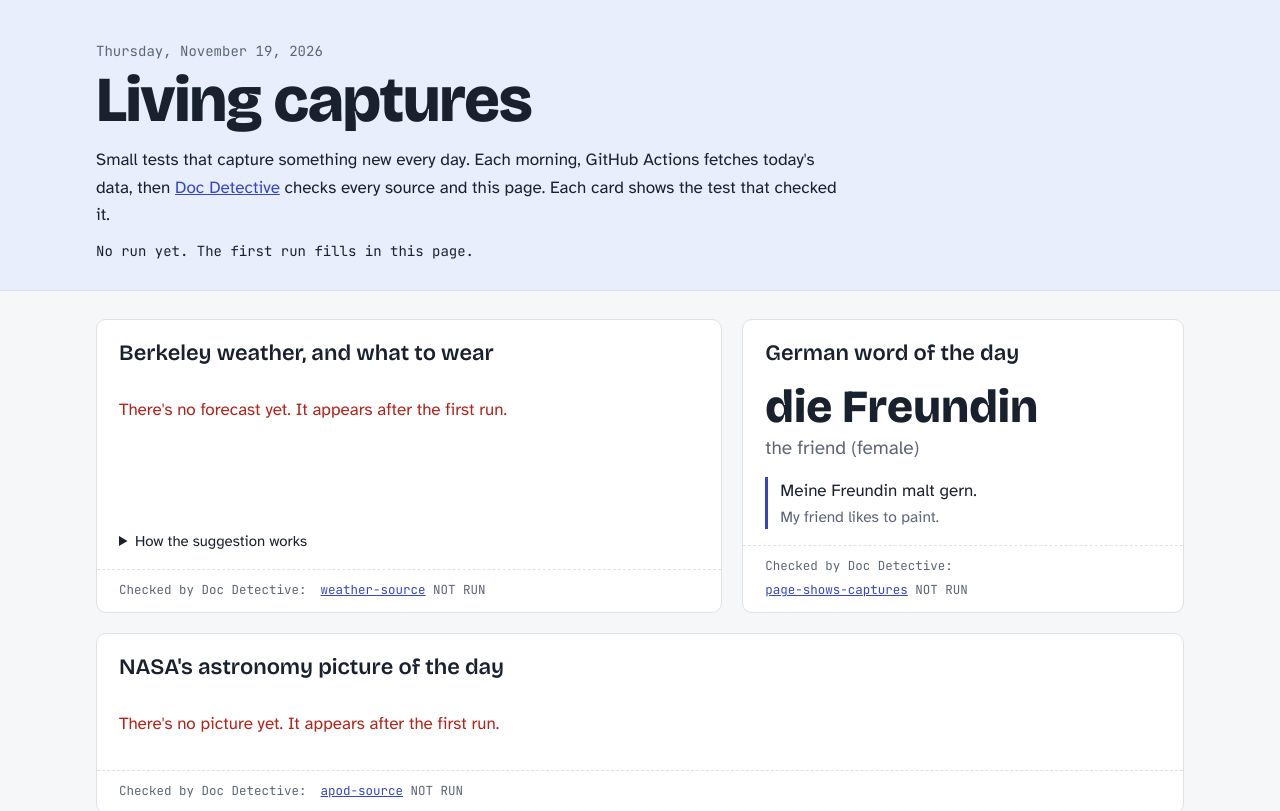
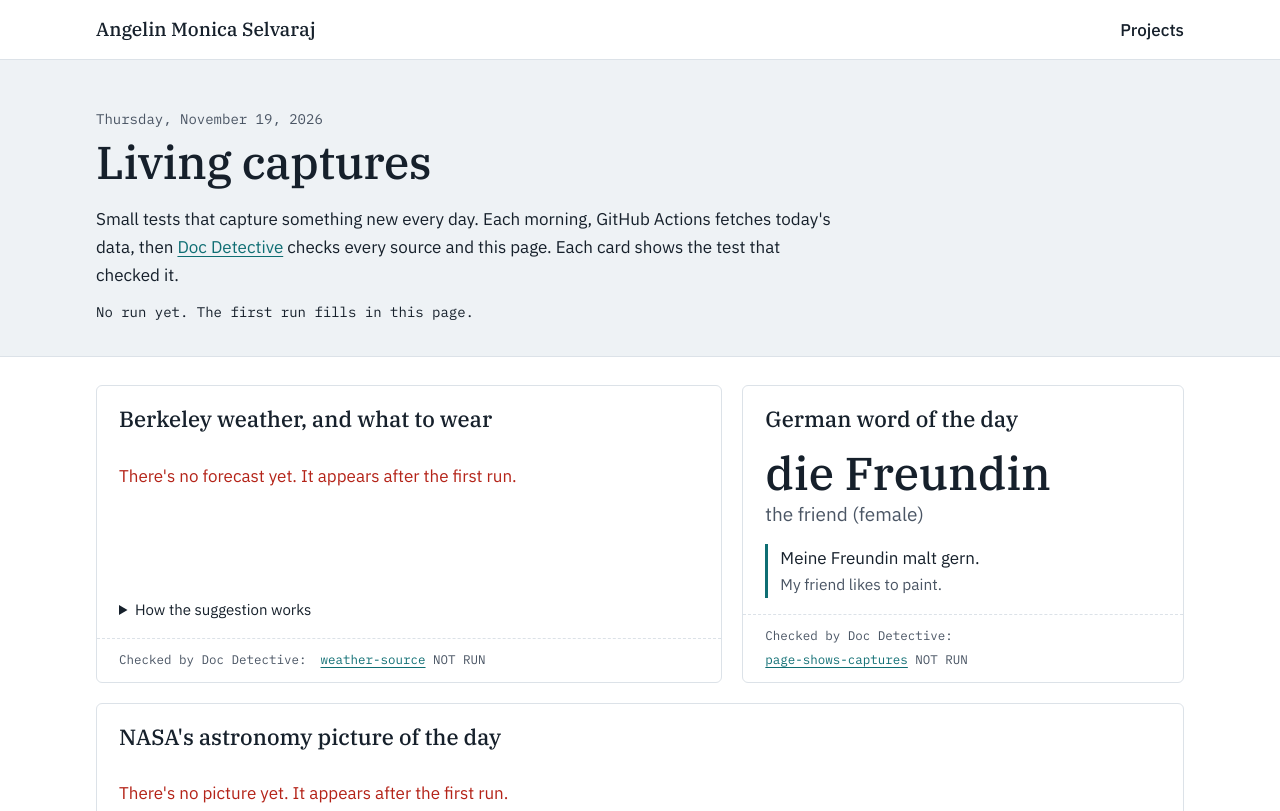
Before and after one commit to anglnmonica/living-captures, a plain HTML site: page site/index.html in a window 1280 px wide. Shown: the top 811 px of the page. Drawn offline with nearby package versions, Linux system fonts and the light colour scheme; no server answers.

Commit message:
Match the portfolio's colors and type, and link back to it
Co-Authored-By: Claude Opus 5.5 <noreply@anthropic.com>
Claude-Session: https://claude.ai/code/session_01NQneNMuBDsUdM9kpazqr4j

```diff
--- a/site/index.html
+++ b/site/index.html
@@ -7,10 +7,13 @@
 <meta name="description" content="Small daily tests that capture something new every day: Berkeley weather and what to wear, NASA's picture of the day, tool status, new documentation tools, and a German word. Each capture is checked by Doc Detective.">
 <link rel="preconnect" href="https://fonts.googleapis.com">
 <link rel="preconnect" href="https://fonts.gstatic.com" crossorigin>
-<link rel="stylesheet" href="https://fonts.googleapis.com/css2?family=Atkinson+Hyperlegible:ital,wght@0,400;0,700;1,400&family=Bricolage+Grotesque:opsz,wght@12..96,600;12..96,800&family=JetBrains+Mono:wght@400;500&display=swap">
+<link rel="stylesheet" href="https://fonts.googleapis.com/css2?family=IBM+Plex+Mono:wght@400;500&family=IBM+Plex+Sans:wght@400;500;600&family=IBM+Plex+Serif:wght@400;500&display=swap">
 <link rel="stylesheet" href="style.css">
 </head>
 <body>
+<nav class="masthead" aria-label="Site">
+  <div class="wrap"><a href="https://anglnmonica.github.io/">Angelin Monica Selvaraj</a><a href="https://anglnmonica.github.io/projects/">Projects</a></div>
+</nav>
 <header class="top">
   <div class="wrap">
     <p class="date" id="today">Today</p>
--- a/site/style.css
+++ b/site/style.css
@@ -1,48 +1,48 @@
 /* Layout: a header strip, then a 12-column grid of cards; every card ends in a mono "receipt" naming the test that checked it. */
 :root {
-  --paper: #f6f7f9;
+  /* The portfolio's palette and type (anglnmonica.github.io): light only, like the portfolio. */
+  --paper: #ffffff;
   --card: #ffffff;
-  --ink: #18212d;
-  --muted: #5b6676;
-  --line: #dde2e8;
-  --accent: #3446c6;
-  --pass: #17784a;
+  --ink: #16202b;
+  --muted: #4a5564;
+  --line: #dce2e8;
+  --accent: #0f6e73;
+  --pass: #1c7a4a;
   --fail: #b42318;
   --warn: #9a5800;
-  --sky: #e8eefc;
-  --display: "Bricolage Grotesque", "Arial Narrow", system-ui, sans-serif;
-  --body: "Atkinson Hyperlegible", system-ui, -apple-system, "Segoe UI", sans-serif;
-  --mono: "JetBrains Mono", ui-monospace, Menlo, Consolas, monospace;
+  --sky: #eef2f5;
+  --display: "IBM Plex Serif", Georgia, Times, serif;
+  --body: "IBM Plex Sans", -apple-system, BlinkMacSystemFont, "Segoe UI", Roboto, "Helvetica Neue", Arial, sans-serif;
+  --mono: "IBM Plex Mono", ui-monospace, Menlo, Consolas, monospace;
   color-scheme: light;
-}
-@media (prefers-color-scheme: dark) {
-  :root {
-    --paper: #10141a; --card: #171c24; --ink: #e8ecf2; --muted: #a2acba; --line: #2a3240;
-    --accent: #93a4ff; --pass: #6bd39c; --fail: #ff8d84; --warn: #f0b062; --sky: #1c2433;
-    color-scheme: dark;
-  }
 }
 * { box-sizing: border-box; }
 html, body { margin: 0; }
-body { background: var(--paper); color: var(--ink); font: 17px/1.6 var(--body); }
-a { color: var(--accent); }
+body { background: var(--paper); color: var(--ink); font: 17px/1.65 var(--body); }
+a { color: var(--accent); text-decoration-thickness: 1px; text-underline-offset: 3px; }
+a:hover { color: var(--ink); }
 a:focus-visible, summary:focus-visible { outline: 2px solid var(--accent); outline-offset: 2px; border-radius: 2px; }
 .wrap {
   max-width: 1120px; margin: 0 auto;
   padding-left: max(16px, env(safe-area-inset-left, 0px));
   padding-right: max(16px, env(safe-area-inset-right, 0px));
 }
-.top { background: var(--sky); border-bottom: 1px solid var(--line); padding-block: 40px 28px; }
+.masthead { border-bottom: 1px solid var(--line); padding-block: 14px; }
+.masthead .wrap { display: flex; flex-wrap: wrap; gap: 8px 24px; align-items: baseline; }
+.masthead a { color: var(--ink); text-decoration: none; font-weight: 500; }
+.masthead a:first-child { font-family: var(--display); font-size: 19px; margin-right: auto; }
+.masthead a:hover { color: var(--accent); }
+.top { background: var(--sky); border-bottom: 1px solid var(--line); padding-block: 48px 32px; }
 .date { font-family: var(--mono); font-size: 14px; color: var(--muted); margin: 0 0 6px; }
-h1 { font-family: var(--display); font-weight: 800; font-size: clamp(40px, 7vw, 64px); line-height: 1; margin: 0 0 14px; letter-spacing: -0.02em; }
+h1 { font-family: var(--display); font-weight: 500; font-size: clamp(34px, 6vw, 46px); line-height: 1.12; margin: 0 0 16px; letter-spacing: -0.01em; }
 .lede { max-width: 44em; margin: 0 0 12px; }
 .run { font-family: var(--mono); font-size: 14px; margin: 0; }
 .grid { display: grid; grid-template-columns: repeat(12, minmax(0, 1fr)); gap: 20px; padding-block: 28px; }
-.card { background: var(--card); border: 1px solid var(--line); border-radius: 10px; padding: 20px 22px 0; display: flex; flex-direction: column; min-width: 0; }
+.card { background: var(--card); border: 1px solid var(--line); border-radius: 6px; padding: 20px 22px 0; display: flex; flex-direction: column; min-width: 0; }
 .wide-left, .wide-right { grid-column: span 7; }
 .narrow-left, .narrow-right { grid-column: span 5; }
 .full { grid-column: 1 / -1; }
-.card h2 { font-family: var(--display); font-weight: 600; font-size: 22px; line-height: 1.2; margin: 0 0 12px; text-wrap: balance; }
+.card h2 { font-family: var(--display); font-weight: 500; font-size: 22px; line-height: 1.2; margin: 0 0 12px; text-wrap: balance; }
 .body { flex: 1; }
 .empty, .error { color: var(--muted); }
 .error { color: var(--fail); }
@@ -58,9 +58,9 @@ h1 { font-family: var(--display); font-weight: 800; font-size: clamp(40px, 7vw,
 
 /* Weather */
 .now { display: flex; flex-wrap: wrap; align-items: baseline; gap: 6px 16px; }
-.temp { font-family: var(--display); font-weight: 800; font-size: 56px; line-height: 1; }
+.temp { font-family: var(--display); font-weight: 500; font-size: 52px; line-height: 1; }
 .cond { font-size: 18px; }
-.wear { background: var(--sky); border-radius: 8px; padding: 12px 14px; margin: 14px 0 10px; font-size: 18px; }
+.wear { background: var(--sky); border-radius: 4px; padding: 12px 14px; margin: 14px 0 10px; font-size: 18px; }
 .wear strong { display: block; font-size: 14px; color: var(--muted); font-weight: 700; margin-bottom: 2px; }
 .periods { list-style: none; padding: 0; margin: 0; display: grid; grid-template-columns: repeat(auto-fit, minmax(120px, 1fr)); gap: 8px; font-size: 14.5px; }
 .periods li { border: 1px solid var(--line); border-radius: 6px; padding: 6px 10px; }
@@ -70,7 +70,7 @@ details.how summary { cursor: pointer; color: var(--ink); }
 details.how ul { margin: 6px 0 0; padding-left: 20px; }
 
 /* German */
-.word { font-family: var(--display); font-weight: 800; font-size: clamp(34px, 5vw, 46px); line-height: 1.05; margin: 4px 0 2px; overflow-wrap: anywhere; }
+.word { font-family: var(--display); font-weight: 500; font-size: clamp(34px, 5vw, 46px); line-height: 1.05; margin: 4px 0 2px; overflow-wrap: anywhere; }
 .meaning { font-size: 19px; margin: 0 0 14px; color: var(--muted); }
 .example { border-left: 3px solid var(--accent); padding-left: 12px; margin: 0; }
 .example p { margin: 0; }
@@ -78,8 +78,8 @@ details.how ul { margin: 6px 0 0; padding-left: 20px; }
 
 /* APOD */
 .apod { display: grid; grid-template-columns: minmax(0, 1.3fr) minmax(0, 1fr); gap: 22px; align-items: start; }
-.apod img { width: 100%; height: auto; border-radius: 8px; display: block; background: var(--sky); }
-.apod h3 { font-family: var(--display); font-size: 24px; margin: 0 0 6px; line-height: 1.2; }
+.apod img { width: 100%; height: auto; border-radius: 4px; display: block; background: var(--sky); }
+.apod h3 { font-family: var(--display); font-weight: 500; font-size: 24px; margin: 0 0 6px; line-height: 1.2; }
 .apod .credit { font-size: 14px; color: var(--muted); margin: 0 0 10px; }
 .apod .text { font-size: 15.5px; max-height: 18em; overflow: auto; }
 
```
